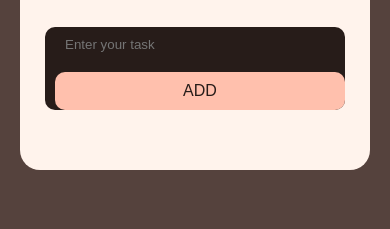
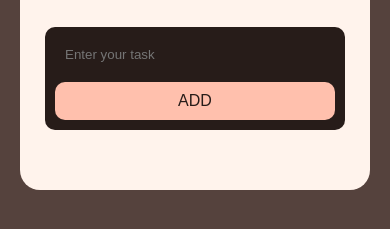
Before and after one commit to isha9229/ToDo-List, a plain HTML site: page index.html in a window 390 px wide. Shown: the part 111-340 px from the top of the page. Drawn offline with Linux system fonts and the light colour scheme.

Commit message:
Update style.css

```diff
--- a/style.css
+++ b/style.css
@@ -40,7 +40,7 @@
   justify-content: space-between;
   background-color: #271c19;
   border-radius: 10px;
-    padding-left: 20px;
+  padding: 10px;
   margin-bottom: 25px;
 }
 
@@ -56,12 +56,13 @@
 button {
   border: none;
   outline: none;
-    padding: 16px 50px;
+  padding: 16px 20px;
   background-color: #ffc0ad;
   color: #271c19;
   font-size: 16px;
   cursor: pointer;
   border-radius: 10px;
+  margin-left: 10px;
 }
 
 button:hover {
@@ -126,7 +127,7 @@
 
   .row {
     flex-direction: column;
-      align-items: flex-start;
+    align-items: stretch;
     padding-left: 10px;
   }
 
@@ -138,6 +139,7 @@
   button {
     width: 100%;
     padding: 10px;
+    margin-left: 0;
   }
 
   ul li {
```
Lines whose indentation alone changed are shown as unchanged.
